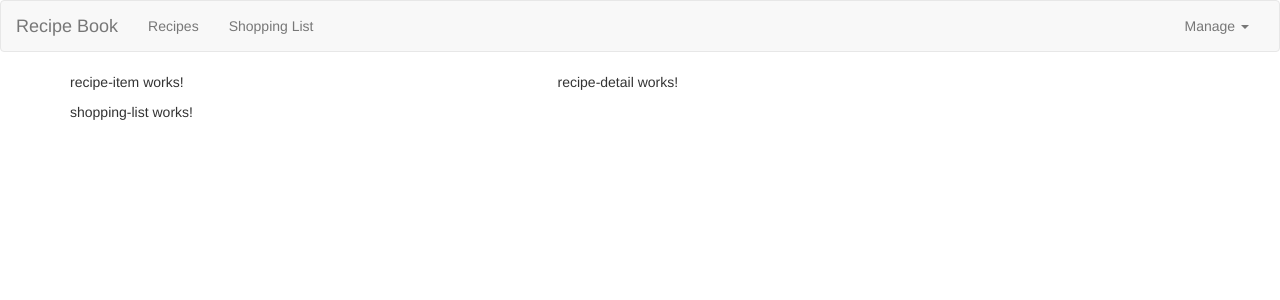
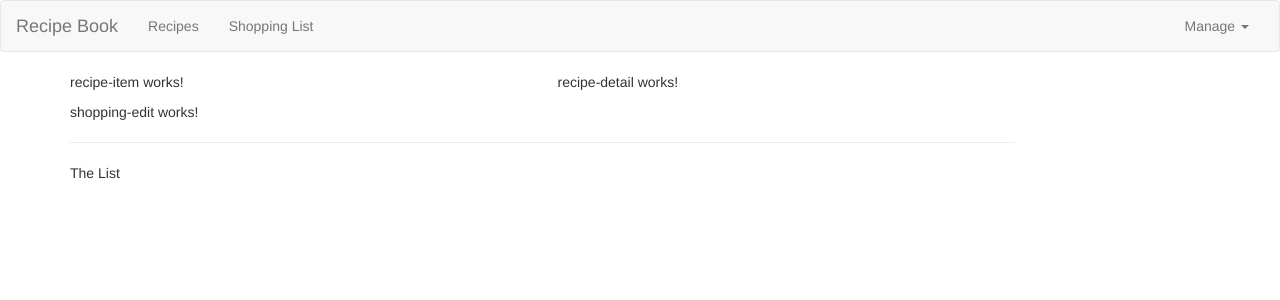
Before and after one commit to zjschulz/recipe-book, an Angular app: page / in a window 1280 px wide. Shown: the top 300 px of the page. Built offline with nearby package versions, Linux system fonts and the light colour scheme.

Commit message:
fix format of html tags for components

```diff
--- a/src/app/recipes/recipes.component.html
+++ b/src/app/recipes/recipes.component.html
@@ -1,6 +1,6 @@
 <div class="row">
     <div class="col-md-5">
-        <app-recipe-list></app-recipe-list>
+        <app-recipe-item></app-recipe-item>
     </div>
     <div class="col-md-7">
         <app-recipe-detail></app-recipe-detail>
--- a/src/app/shopping-list/shopping-edit/shopping-edit.component.html
+++ b/src/app/shopping-list/shopping-edit/shopping-edit.component.html
@@ -1,7 +1 @@
-<div class="row">
-    <div class="col-xs-10">
-        <app-shopping-edit></app-shopping-edit>
-        <hr>
-        <p>The List</p>
-    </div>
-</div>
+<p>shopping-edit works!</p>
--- a/src/app/shopping-list/shopping-list.component.html
+++ b/src/app/shopping-list/shopping-list.component.html
@@ -1 +1,7 @@
-<p>shopping-list works!</p>
+<div class="row">
+    <div class="col-xs-10">
+        <app-shopping-edit></app-shopping-edit>
+        <hr>
+        <p>The List</p>
+    </div>
+</div>
```
